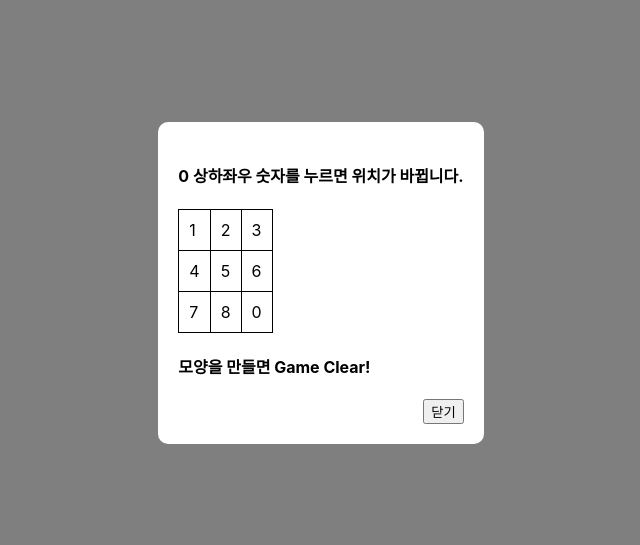
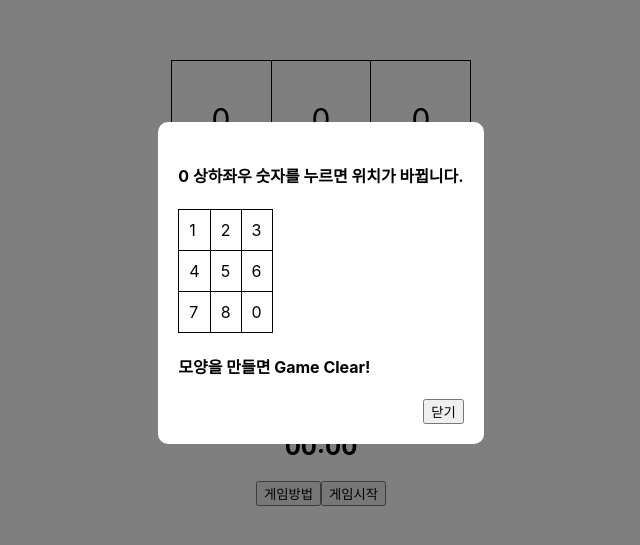
Before and after one commit to dobot0101/numberSlideGame, a React (Create React App) app: page / in a window 1280 px wide. Shown: the part 117-662 px from the top of the page, without its empty margins (319-959 px from the left). Built offline with nearby package versions, Linux system fonts and the light colour scheme.

Commit message:
게임판 CSS 수정

```diff
--- a/src/components/Td.js
+++ b/src/components/Td.js
@@ -3,7 +3,8 @@ import styled from "styled-components";
 
 const StyledTd = styled.td`
   border: 1px solid;
-  padding: 20px;
+  padding: 40px;
+  font-size: 30px;
   cursor: pointer;
 `;
 
```
